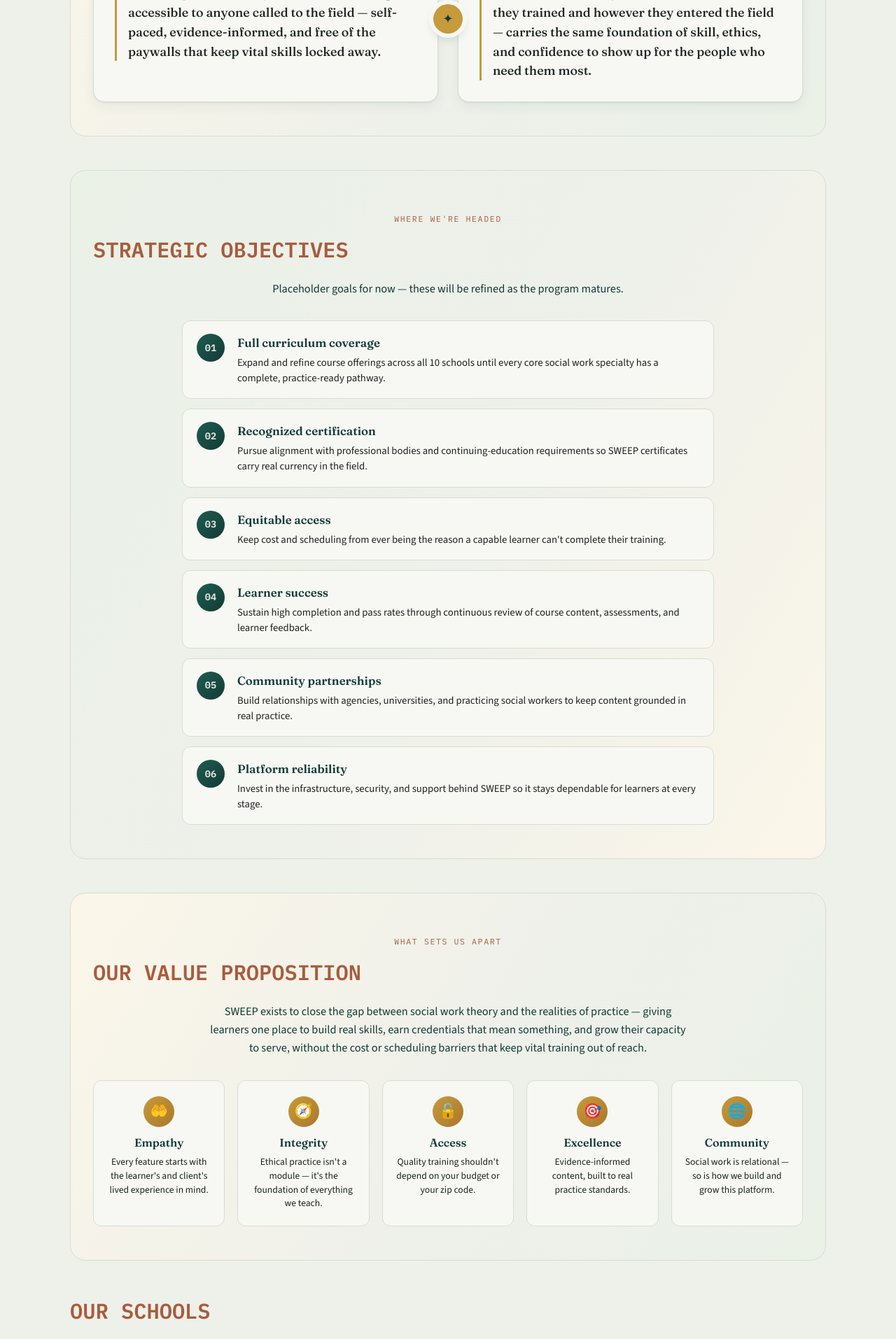
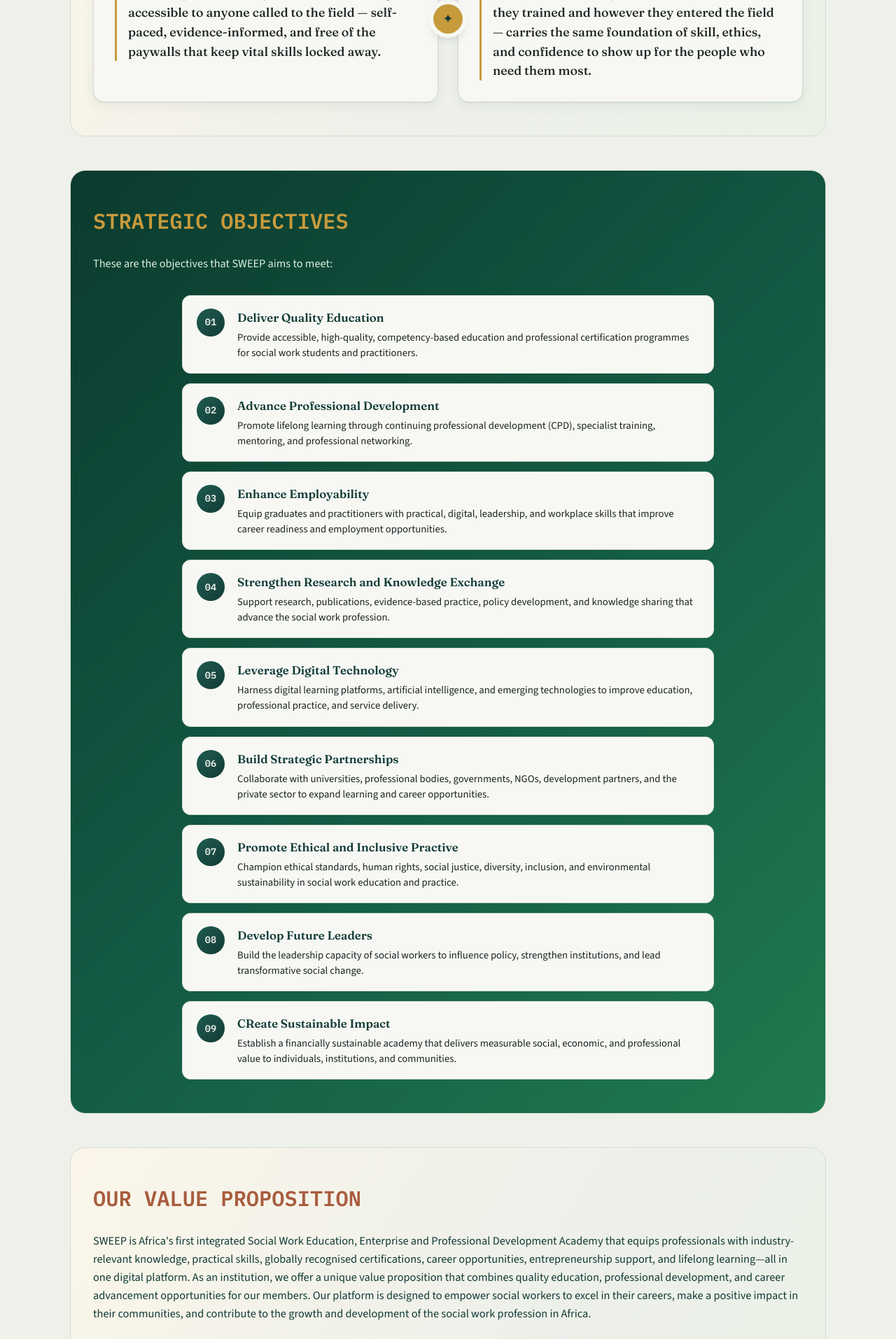
Before and after one commit to remikeks/project-sweep, a Django app: page / in a window 1280 px wide. Shown: the part 917-2831 px from the top of the page at 70% size. Run offline with Django 5.2, Linux system fonts and the light colour scheme; data that the repository does not hold is empty; parts of the project's set-up code (start-up, migrations or seed data) failed here and were passed over.

Commit message:
changes to the homepage

```diff
--- a/static/css/style.css
+++ b/static/css/style.css
@@ -63,8 +63,7 @@ a:hover { text-decoration: underline; }
   font-family: var(--font-mono);
   font-size: 1.9rem;
   text-transform: uppercase;
-  color: var(--clay)
-
+  color: var(--clay);
 }
 
 .container {
@@ -1216,21 +1215,35 @@ footer.sw-footer {
 /* ---------------------------------------------------------------------- */
 
 .mv-section.mv-objectives {
-  background: linear-gradient(120deg, #EAF1E7 0%, #EEF0EA 55%, #FBF6E9 100%);
+  background: linear-gradient(135deg, #0B3B2E 0%, #145C46 55%, #1F7A4D 100%);
+  color: var(--paper);
+}
+
+.mv-section.mv-objectives .eyebrow {
+  color: var(--gold);
+}
+
+.mv-section.mv-objectives .subheading {
+  color: var(--gold);
+  text-align: center;
+}
+
+.value-prop-intro {
+  color: var(--primary-dark);
+  font-size: 1.02rem;
+  line-height: 1.6;
+
+}
+
+.mv-section.mv-objectives .value-prop-intro {
+  color: #DCEFDF;
 }
 
 .mv-section.mv-values {
   background: linear-gradient(120deg, #FBF6E9 0%, #EEF0EA 55%, #EAF1E7 100%);
 }
 
-.value-prop-intro {
-  max-width: 680px;
-  margin: 12px auto 0;
-  text-align: center;
-  color: var(--primary-dark);
-  font-size: 1.02rem;
-  line-height: 1.6;
-}
+
 
 .objectives-list {
   display: flex;
--- a/templates/core/home.html
+++ b/templates/core/home.html
@@ -121,101 +121,119 @@
   </section>
 
   <section class="mv-section mv-objectives">
-    <p class="eyebrow" style="text-align:center;">Where we're headed</p>
+    <!--<p class="eyebrow" style="text-align:center;">Where we're headed</p> -->
     <h2 class="subheading typewriter" data-text="Strategic Objectives" style="text-align:center;">Strategic Objectives</h2>
     <p class="value-prop-intro">
-      Placeholder goals for now — these will be refined as the program matures.
+      These are the objectives that SWEEP aims to meet:
     </p>
 
     <div class="objectives-list">
       <div class="objective-row">
         <span class="objective-num">01</span>
         <div>
-          <h3>Full curriculum coverage</h3>
-          <p>Expand and refine course offerings across all 10 schools until every core social work specialty has a complete, practice-ready pathway.</p>
+          <h3>Deliver Quality Education</h3>
+          <p>Provide accessible, high-quality, competency-based education and professional certification programmes for social work students and practitioners.</p>
         </div>
       </div>
       <div class="objective-row">
         <span class="objective-num">02</span>
         <div>
-          <h3>Recognized certification</h3>
-          <p>Pursue alignment with professional bodies and continuing-education requirements so SWEEP certificates carry real currency in the field.</p>
+          <h3>Advance Professional Development</h3>
+          <p>Promote lifelong learning through continuing professional development (CPD), specialist training, mentoring, and professional networking.</p>
         </div>
       </div>
       <div class="objective-row">
         <span class="objective-num">03</span>
         <div>
-          <h3>Equitable access</h3>
-          <p>Keep cost and scheduling from ever being the reason a capable learner can't complete their training.</p>
+          <h3>Enhance Employability</h3>
+          <p>Equip graduates and practitioners with practical, digital, leadership, and workplace skills that improve career readiness and employment opportunities.</p>
         </div>
       </div>
       <div class="objective-row">
         <span class="objective-num">04</span>
         <div>
-          <h3>Learner success</h3>
-          <p>Sustain high completion and pass rates through continuous review of course content, assessments, and learner feedback.</p>
+          <h3>Strengthen Research and Knowledge Exchange</h3>
+          <p>Support research, publications, evidence-based practice, policy development, and knowledge sharing that advance the social work profession.</p>
         </div>
       </div>
       <div class="objective-row">
         <span class="objective-num">05</span>
         <div>
-          <h3>Community partnerships</h3>
-          <p>Build relationships with agencies, universities, and practicing social workers to keep content grounded in real practice.</p>
+          <h3>Leverage Digital Technology</h3>
+          <p>Harness digital learning platforms, artificial intelligence, and emerging technologies to improve education, professional practice, and service delivery.</p>
         </div>
       </div>
       <div class="objective-row">
         <span class="objective-num">06</span>
         <div>
-          <h3>Platform reliability</h3>
-          <p>Invest in the infrastructure, security, and support behind SWEEP so it stays dependable for learners at every stage.</p>
+          <h3>Build Strategic Partnerships</h3>
+          <p>Collaborate with universities, professional bodies, governments, NGOs, development partners, and the private sector to expand learning and career opportunities.</p>
+        </div>
+      </div>
+      <div class="objective-row">
+        <span class="objective-num">07</span>
+        <div>
+          <h3>Promote Ethical and Inclusive Practive</h3>
+          <p>Champion ethical standards, human rights, social justice, diversity, inclusion, and environmental sustainability in social work education and practice.</p>
+        </div>
+      </div>
+      <div class="objective-row">
+        <span class="objective-num">08</span>
+        <div>
+          <h3>Develop Future Leaders</h3>
+          <p>Build the leadership capacity of social workers to influence policy, strengthen institutions, and lead transformative social change.</p>
+        </div>
+      </div>
+      <div class="objective-row">
+        <span class="objective-num">09</span>
+        <div>
+          <h3>CReate Sustainable Impact</h3>
+          <p>Establish a financially sustainable academy that delivers measurable social, economic, and professional value to individuals, institutions, and communities.</p>
         </div>
       </div>
     </div>
   </section>
 
   <section class="mv-section mv-values">
-    <p class="eyebrow" style="text-align:center;">What sets us apart</p>
+    <!--<p class="eyebrow" style="text-align:center;">What sets us apart</p> -->
     <h2 class="subheading typewriter" data-text="Our Value Proposition" style="text-align:center;">Our Value Proposition</h2>
     <p class="value-prop-intro">
-      SWEEP exists to close the gap between social work theory and the
-      realities of practice — giving learners one place to build real
-      skills, earn credentials that mean something, and grow their
-      capacity to serve, without the cost or scheduling barriers that
-      keep vital training out of reach.
+      SWEEP is Africa's first integrated Social Work Education, Enterprise and Professional Development Academy that equips professionals with industry-relevant knowledge, practical skills, globally recognised certifications, career opportunities, entrepreneurship support, and lifelong learning—all in one digital platform.
+      As an institution, we offer a unique value proposition that combines quality education, professional development, and
+      career advancement opportunities for our members. Our platform is designed to empower social workers to excel in their careers, make a positive impact in their communities, and contribute to the growth and development of the social work profession in Africa.
     </p>
 
     <div class="value-grid">
       <div class="value-card">
-        <span class="value-icon" aria-hidden="true">&#129330;</span>
-        <h3>Empathy</h3>
-        <p>Every feature starts with the learner's and client's lived experience in mind.</p>
+        <span class="value-icon" aria-hidden="true">&#128218;</span>
+        <h3>Learn</h3>
+        <p>Access high-quality, flexible, industry-relevant education.</p>
       </div>
       <div class="value-card">
-        <span class="value-icon" aria-hidden="true">&#129517;</span>
-        <h3>Integrity</h3>
-        <p>Ethical practice isn't a module — it's the foundation of everything we teach.</p>
+        <span class="value-icon" aria-hidden="true">&#128220;</span>
+        <h3>Certify</h3>
+        <p>Earn professional and continuing education credentials.</p>
       </div>
       <div class="value-card">
-        <span class="value-icon" aria-hidden="true">&#128275;</span>
-        <h3>Access</h3>
-        <p>Quality training shouldn't depend on your budget or your zip code.</p>
+        <span class="value-icon" aria-hidden="true">&#128200;</span>
+        <h3>Advance</h3>
+        <p>Improve employability, leadership, and career progression.</p>
       </div>
       <div class="value-card">
-        <span class="value-icon" aria-hidden="true">&#127919;</span>
-        <h3>Excellence</h3>
-        <p>Evidence-informed content, built to real practice standards.</p>
+        <span class="value-icon" aria-hidden="true">&#128161;</span>
+        <h3>Innovate</h3>
+        <p>Develop entrepreneurial and consultancy capabilities.</p>
       </div>
       <div class="value-card">
-        <span class="value-icon" aria-hidden="true">&#127760;</span>
-        <h3>Community</h3>
-        <p>Social work is relational — so is how we build and grow this platform.</p>
+        <span class="value-icon" aria-hidden="true">&#127757;</span>
+        <h3>Impact</h3>
+        <p>Apply knowledge to strengthen communities and achieve sustainable development.</p>
       </div>
     </div>
   </section>
 
   {% if featured_courses %}
   <section class="featured-section">
-    <br><br>
     <h2 class="subheading typewriter" data-text="Featured Courses">Featured Courses</h2>
     <div class="carousel" data-carousel>
       <div class="carousel-viewport">
--- a/templates/core/services.html
+++ b/templates/core/services.html
@@ -1,7 +1,6 @@
 {% extends "base.html" %}
 {% block title %}Services — SWEEP{% endblock %}
 {% block content %}
-  <p class="eyebrow">What we offer</p>
   <h1>Services</h1>
   <p class="lede">
     A look at what SWEEP provides today, from course delivery to
```
